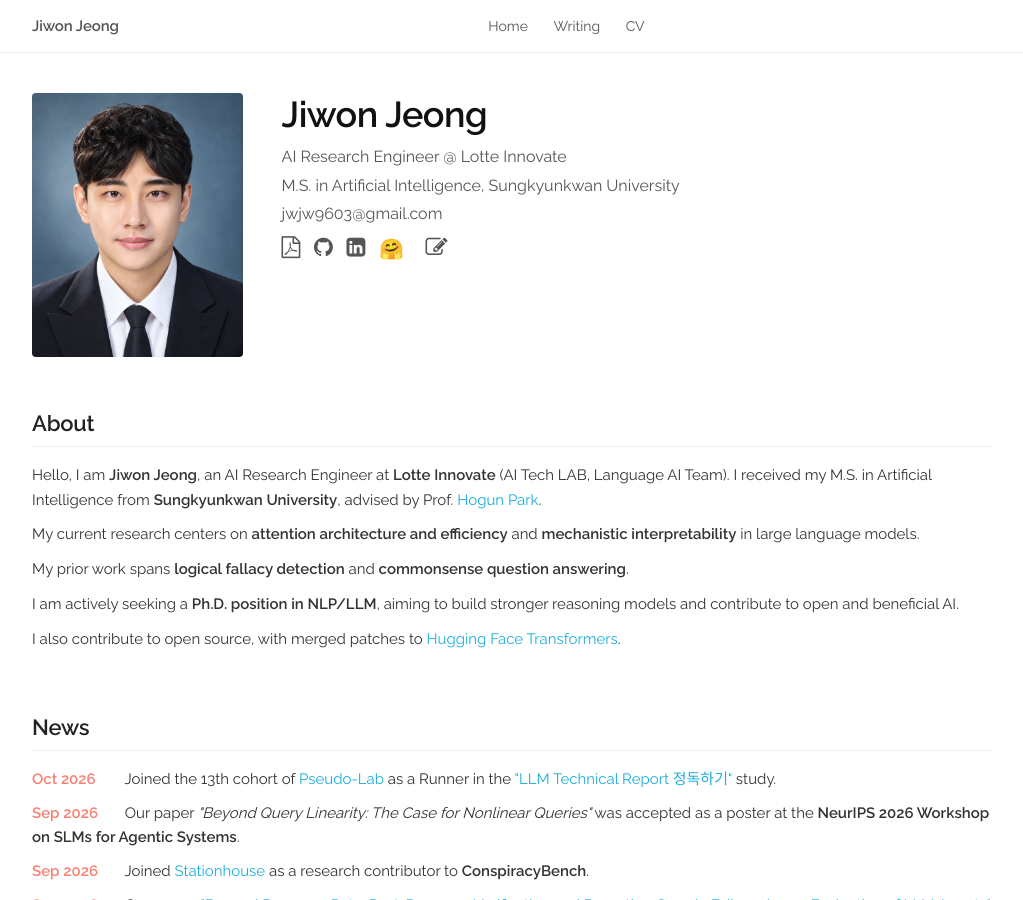
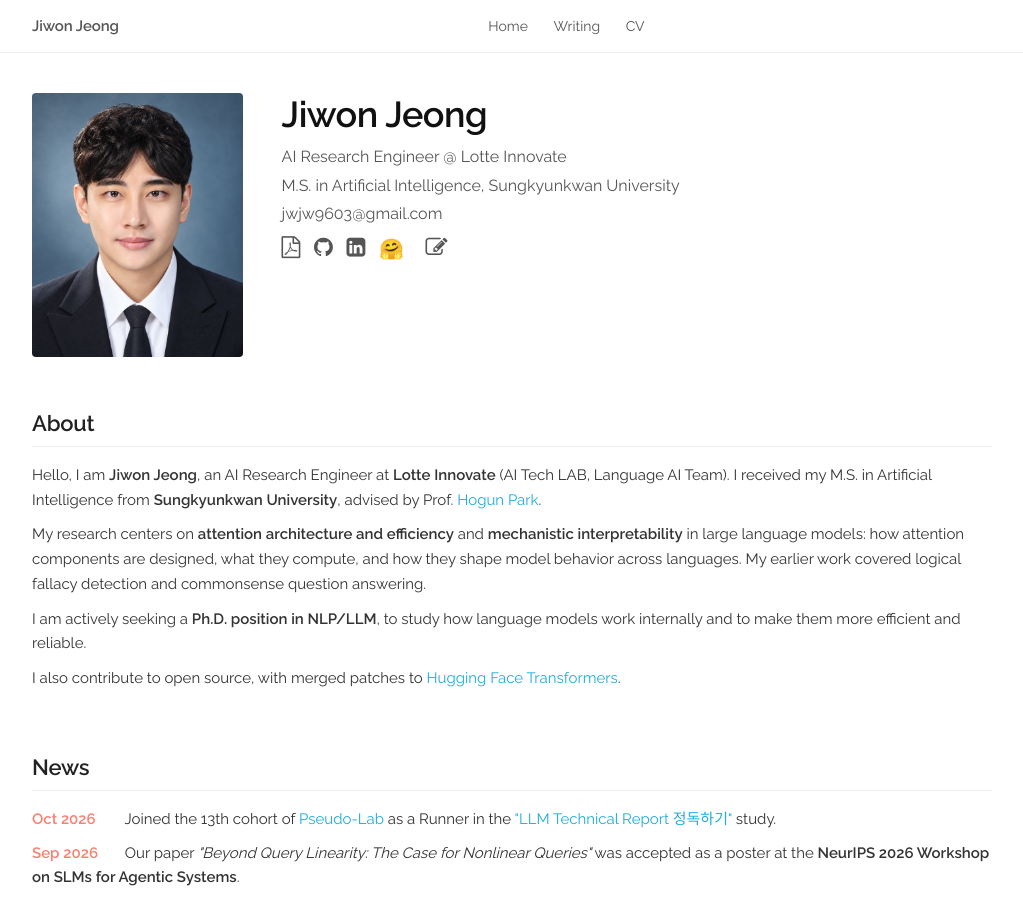
Before and after one commit to jw9603/jw9603.github.io, a Jekyll site: the page built from index.html, in a window 1280 px wide and 900 px high. Shown: the whole window, without its empty margins (128-1151 px from the left). Built offline with Jekyll 4.4.1, drawn with Linux system fonts in a browser that asks for light colours; a style sheet for code colours, icons or effects is not loaded.

Commit message:
Rewrite About around current research focus

```diff
--- a/index.html
+++ b/index.html
@@ -47,13 +47,11 @@
       I received my M.S. in Artificial Intelligence from <b>Sungkyunkwan University</b>, advised by Prof. <a href="https://hogunpark.com/" target="_blank">Hogun Park</a>.
     </p>
     <p>
-      My current research centers on <b>attention architecture and efficiency</b> and <b>mechanistic interpretability</b> in large language models.
+      My research centers on <b>attention architecture and efficiency</b> and <b>mechanistic interpretability</b> in large language models: how attention components are designed, what they compute, and how they shape model behavior across languages.
+      My earlier work covered logical fallacy detection and commonsense question answering.
     </p>
     <p>
-      My prior work spans <b>logical fallacy detection</b> and <b>commonsense question answering</b>.
-    </p>
-    <p>
-      I am actively seeking a <b>Ph.D. position in NLP/LLM</b>, aiming to build stronger reasoning models and contribute to open and beneficial AI.
+      I am actively seeking a <b>Ph.D. position in NLP/LLM</b>, to study how language models work internally and to make them more efficient and reliable.
     </p>
     <p>
       I also contribute to open source, with merged patches to <a href="https://github.com/huggingface/transformers" target="_blank">Hugging Face Transformers</a>.
```
Also changed, not shown: 2 other files.
